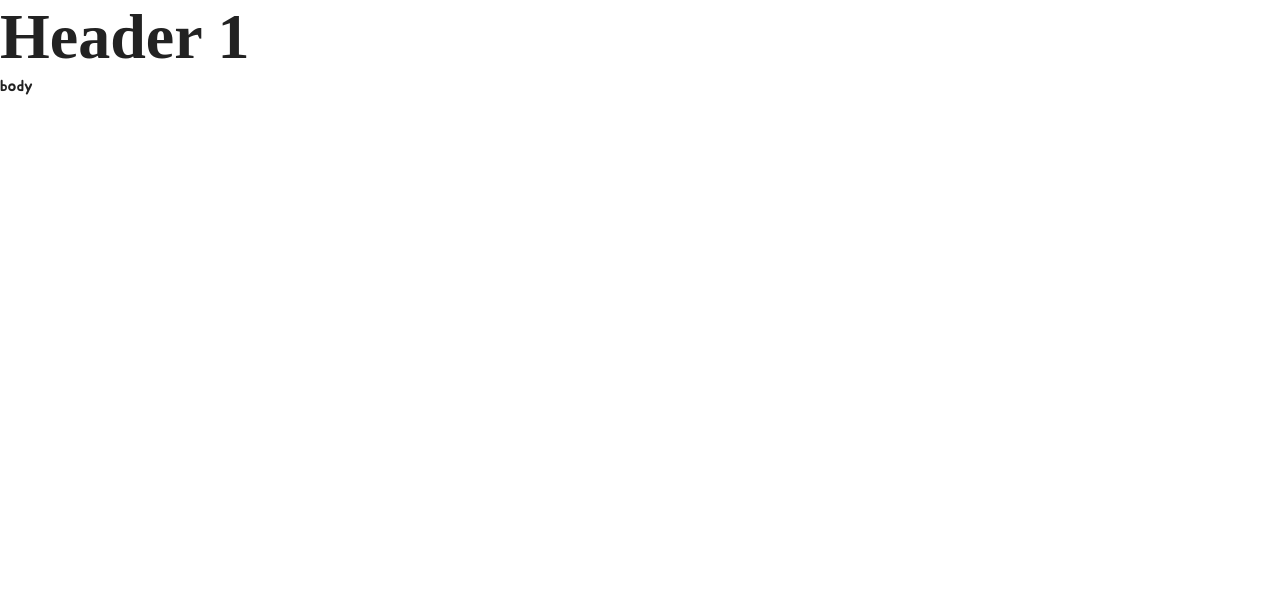
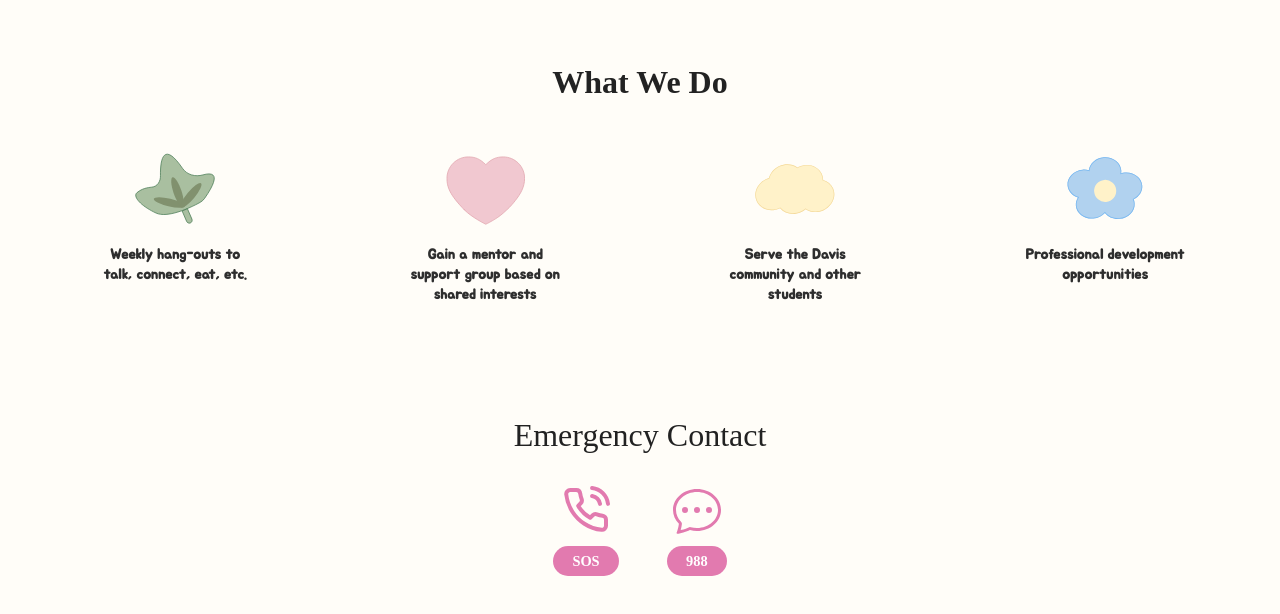
Before and after one commit to include-davis/aggie-peer-counseling, a Next.js app: page / in a window 1280 px wide. Shown: the top 614 px of the page. Built offline with nearby package versions, Linux system fonts and the light colour scheme; a web font is replaced by a local one.

Commit message:
fixed the fonts

```diff
--- a/app/(pages)/(home)/page.jsx
+++ b/app/(pages)/(home)/page.jsx
@@ -1,10 +1,11 @@
 import styles from "./page.module.scss";
-
+import WhatWeDo from "../_components/home/WhatWeDo/WhatWeDo";
+import EmergencyContact from "../_components/home/EmergencyContact/EmergencyContact";
 export default function Home() {
   return (
     <main className={styles.page}>
-      <h1>Header 1</h1>
-      <p>body</p>
+      <WhatWeDo></WhatWeDo>
+      <EmergencyContact></EmergencyContact>
     </main>
   );
 }
--- a/app/(pages)/_components/home/EmergencyContact/EmergencyContact.module.scss
+++ b/app/(pages)/_components/home/EmergencyContact/EmergencyContact.module.scss
@@ -5,7 +5,7 @@
   }
 
   .heading {
-    font-family: serif;
+    font-family: JejuMyeongjo;
     font-size: 2rem;
     font-weight: 500;
     margin-bottom: 2rem;
--- a/app/(pages)/_components/home/WhatWeDo/WhatWeDo.module.scss
+++ b/app/(pages)/_components/home/WhatWeDo/WhatWeDo.module.scss
@@ -5,7 +5,7 @@
   }
 
   .heading {
-    font-family: serif;
+    font-family: JejuMyeongjo;
     font-size: 2rem;
     font-weight: 600;
     margin-bottom: 3rem;
```
Also changed, not shown: 1 other file (tests, documents, lock files or other folders).
